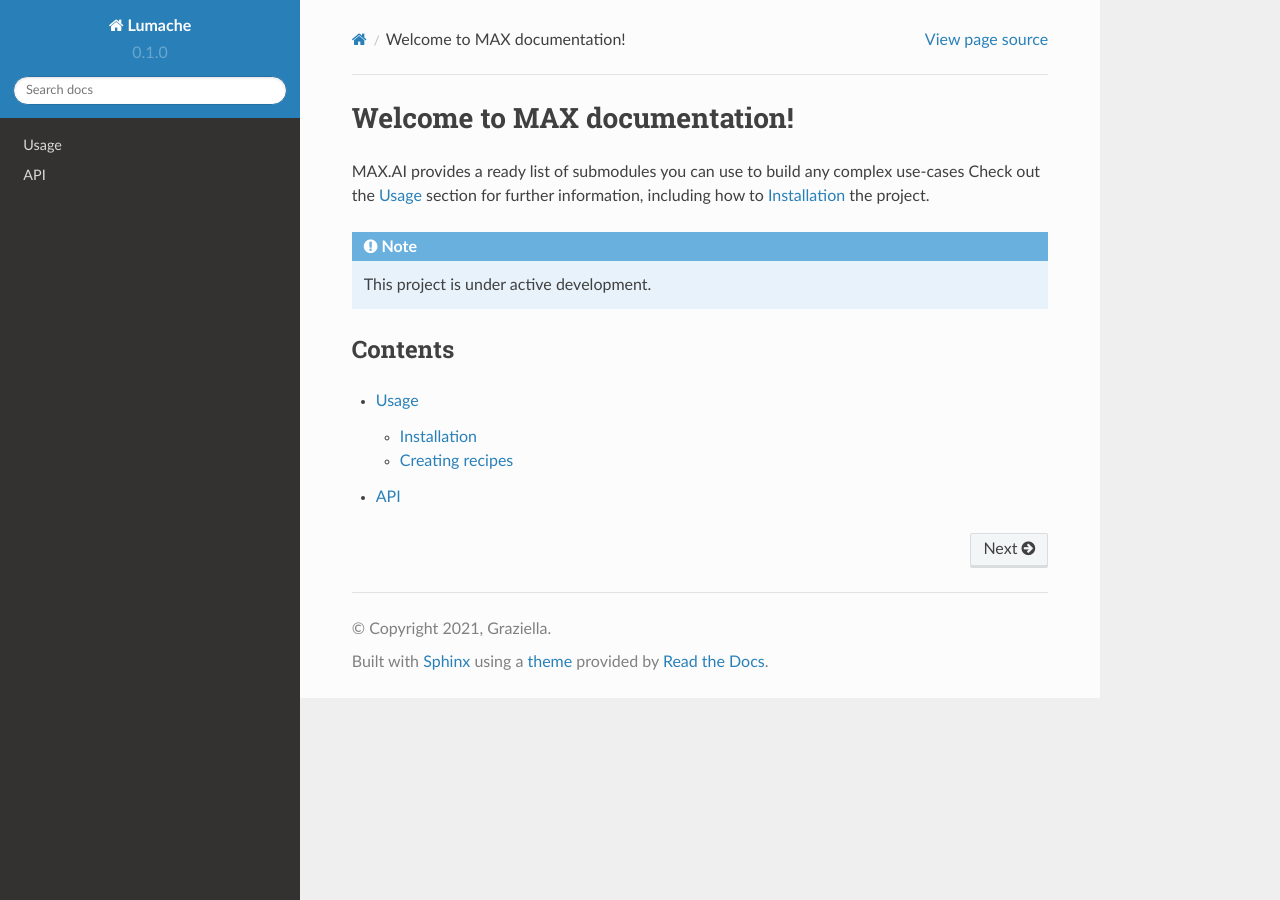
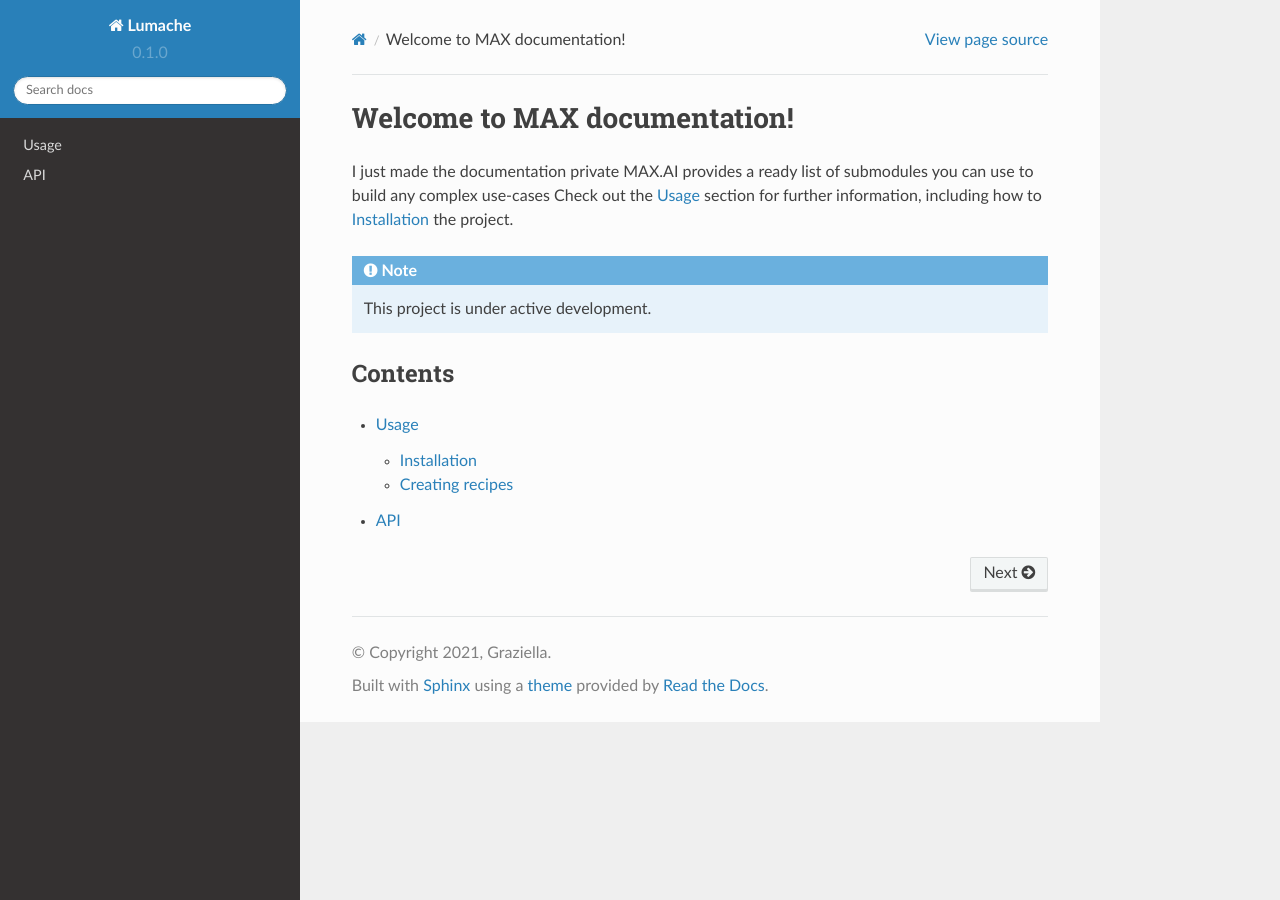
Before and after one commit to manish0013/max-ai, a Sphinx documentation site: the page built from docs/source/index.rst, in a window 1280 px wide. Built offline with Sphinx 7.4.7 and the Read the Docs theme 2.0.0, drawn with Linux system fonts in a browser that asks for light colours.

Commit message:
Update index.rst

```diff
--- a/docs/source/index.rst
+++ b/docs/source/index.rst
@@ -1,6 +1,6 @@
 Welcome to MAX documentation!
 ===================================
-
+I just made the documentation private
 MAX.AI provides a ready list of submodules you can use to build any complex use-cases
 Check out the :doc:`usage` section for further information, including
 how to :ref:`installation` the project.
```
